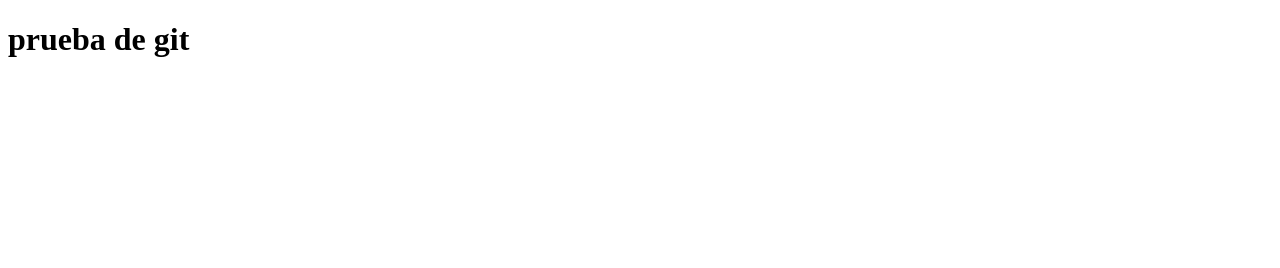
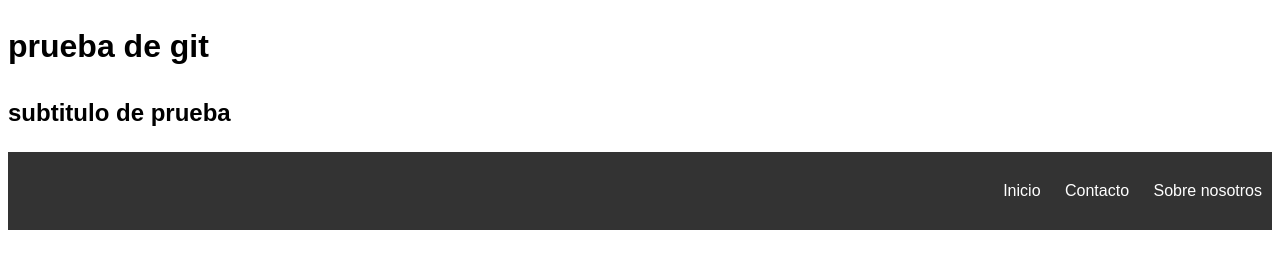
Before and after one commit to giovannicv/headerprueba, a plain HTML site: page index.html in a window 1280 px wide. Drawn offline with Linux system fonts and the light colour scheme.

Commit message:
feat: add css style.css and index.html

```diff
--- /dev/null
+++ b/css/style.css
@@ -0,0 +1,25 @@
+body {
+    font-family: Arial, sans-serif;
+    line-height: 1.6;
+}
+
+header {
+    background: #333;
+    color: #fff;
+    padding: 10px 0;
+    text-align: end;
+}
+
+header h1 {
+    margin: 0;
+}
+
+header ul {
+    list-style: none;
+    padding: 0;
+}
+
+header ul li {
+    display: inline;
+    margin: 0 10px;
+}
--- a/index.html
+++ b/index.html
@@ -3,9 +3,18 @@
 <head>
     <meta charset="UTF-8">
     <meta name="viewport" content="width=device-width, initial-scale=1.0">
+    <link rel="stylesheet" href="css/style.css">
     <title>git</title>
 </head>
 <body>
     <h1>prueba de git</h1>
+    <h2>subtitulo de prueba</h2>
+    <header>
+        <ul>
+            <li>Inicio</li>
+            <li>Contacto</li>
+            <li>Sobre nosotros</li>
+        </ul>
+    </header>
 </body>
 </html>
```
